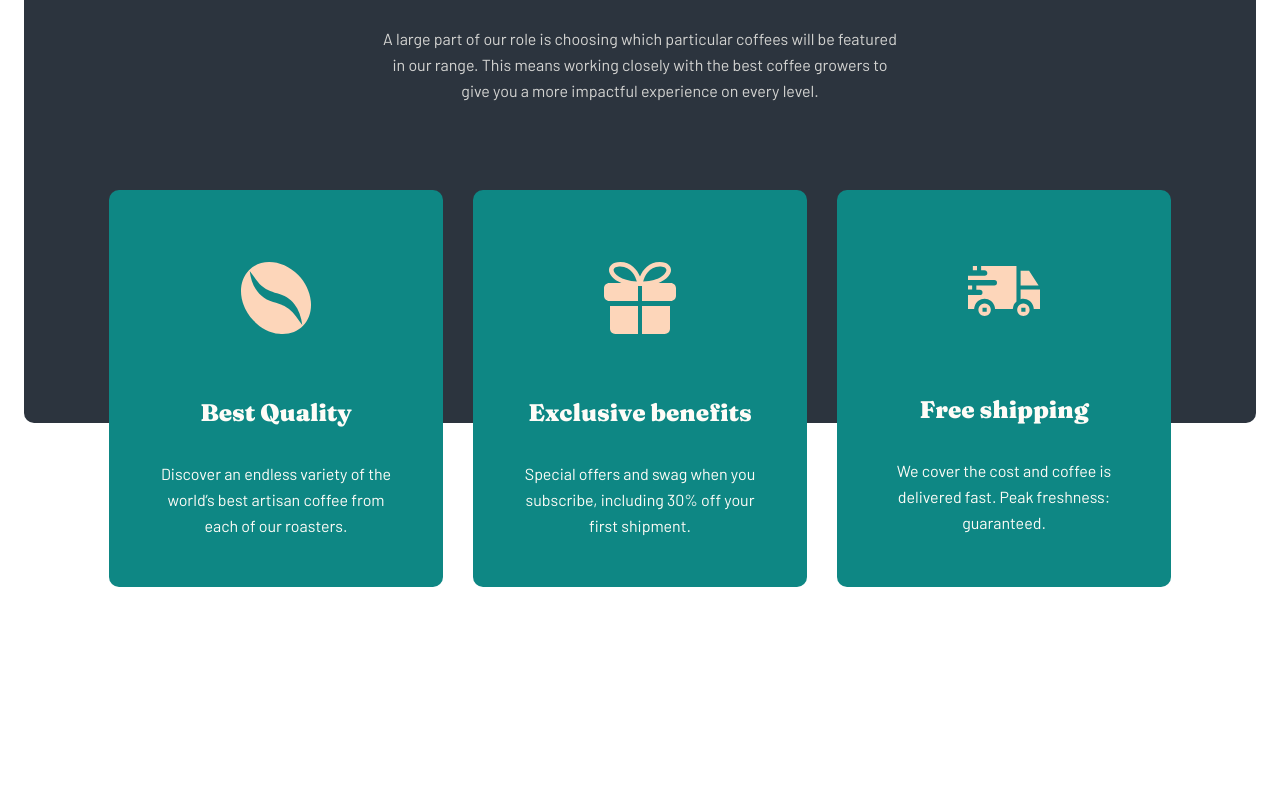
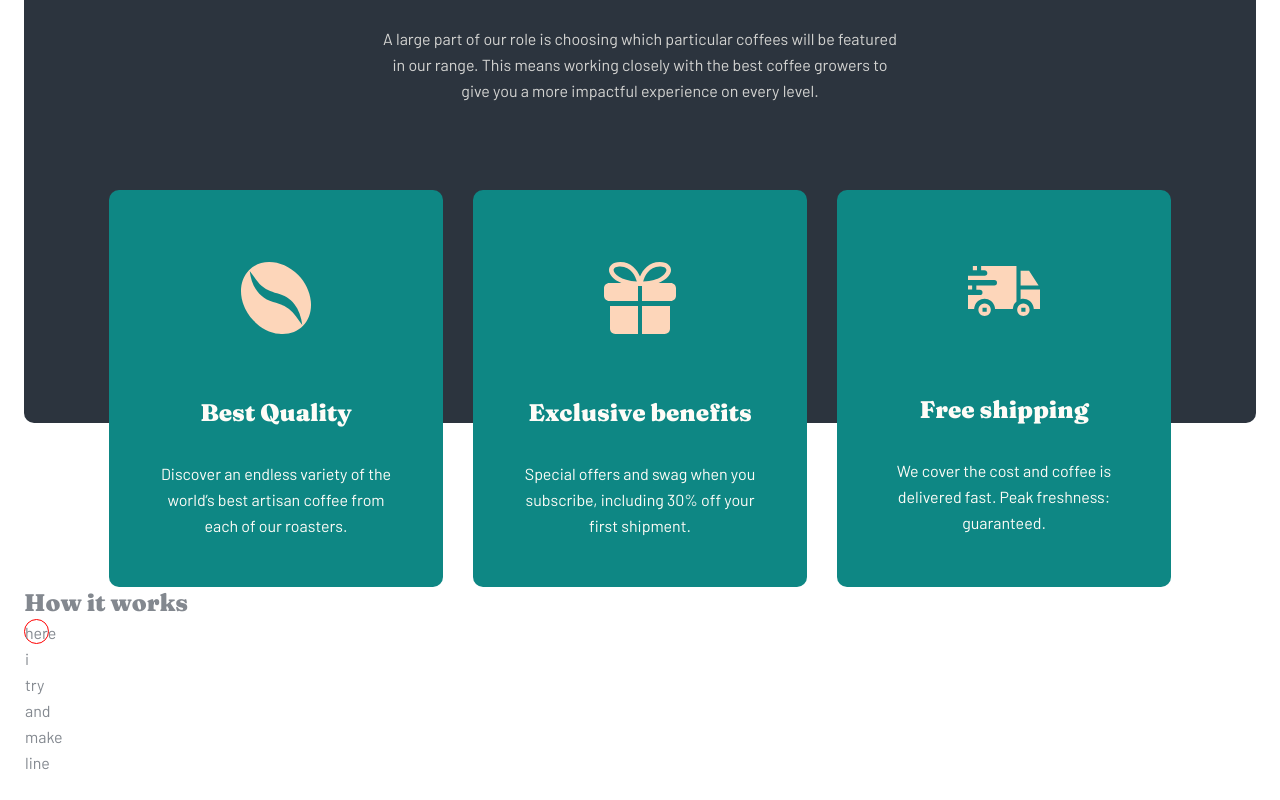
Before and after one commit to ohmymario/coffee-roasters, a Next.js app: page / in a window 1280 px wide. Shown: the part 1728-2528 px from the top of the page. Before the commit the page ends 2339 px from the top, so only its background shows below. Built offline with nearby package versions, Linux system fonts and the light colour scheme.

Commit message:
Begin working on the howitworks component

```diff
--- /dev/null
+++ b/components/howItWorks/HowItWorks.js
@@ -0,0 +1,16 @@
+import React from 'react';
+import HowItWorksStyles from './HowItWorksStyles';
+
+const HowItWorks = () => (
+  <HowItWorksStyles>
+    <h4>How it works</h4>
+    <div className="divider">
+      <div className="dot" />
+    </div>
+    {/* dot line divider will be inside card component */}
+    {/* cards component */}
+    {/* create your plan button */}
+  </HowItWorksStyles>
+);
+
+export default HowItWorks;
--- /dev/null
+++ b/components/howItWorks/HowItWorksStyles.js
@@ -0,0 +1,21 @@
+import styled from 'styled-components';
+
+const HowItWorksStyles = styled.div`
+  h4 {
+    color: var(--grey);
+  }
+  .dot {
+    height: 25px;
+    width: 25px;
+    border: 1px solid red;
+    border-radius: 50%;
+    display: inline-block;
+    ::after {
+      content: 'here i try and make line';
+    }
+  }
+`;
+
+// circle css
+
+export default HowItWorksStyles;
--- a/pages/index.js
+++ b/pages/index.js
@@ -2,6 +2,7 @@ import Head from 'next/head';
 import Hero from '../components/hero/Hero';
 import Collection from '../components/collection/Collection';
 import WhyUs from '../components/whyUs/WhyUs';
+import HowItWorks from '../components/howItWorks/HowItWorks';
 
 export default function Home() {
   return (
@@ -15,6 +16,7 @@ export default function Home() {
         <Hero />
         <Collection />
         <WhyUs />
+        <HowItWorks />
       </main>
     </div>
   );
```
